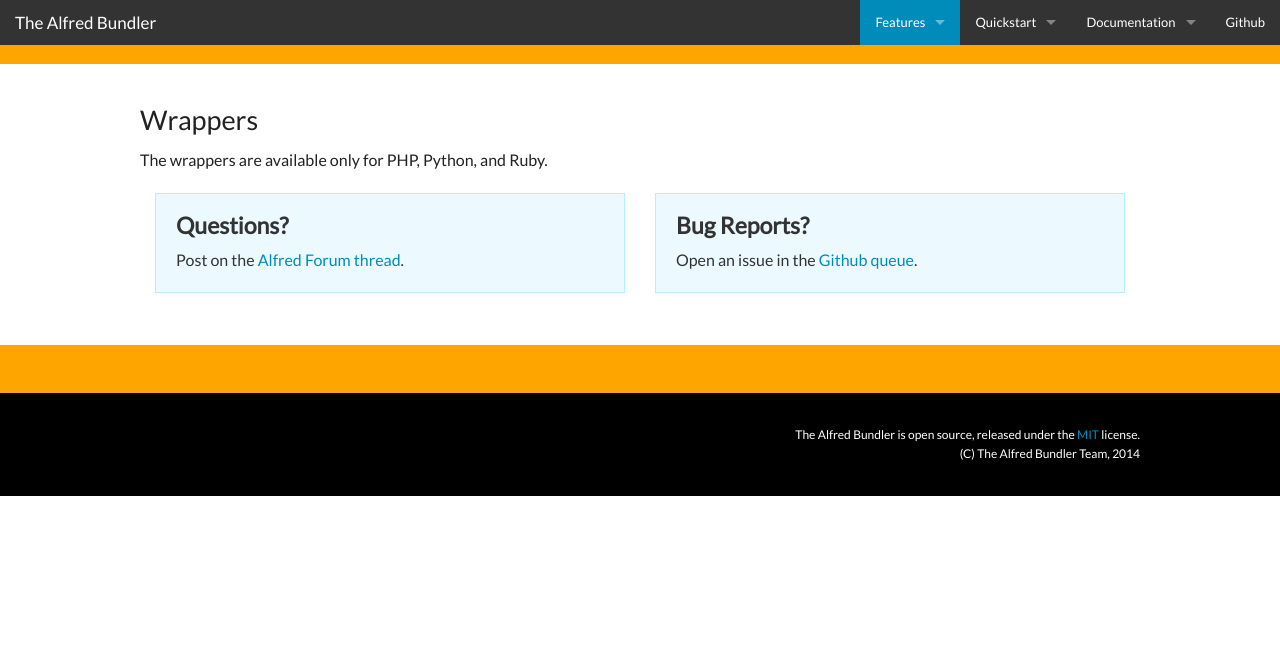
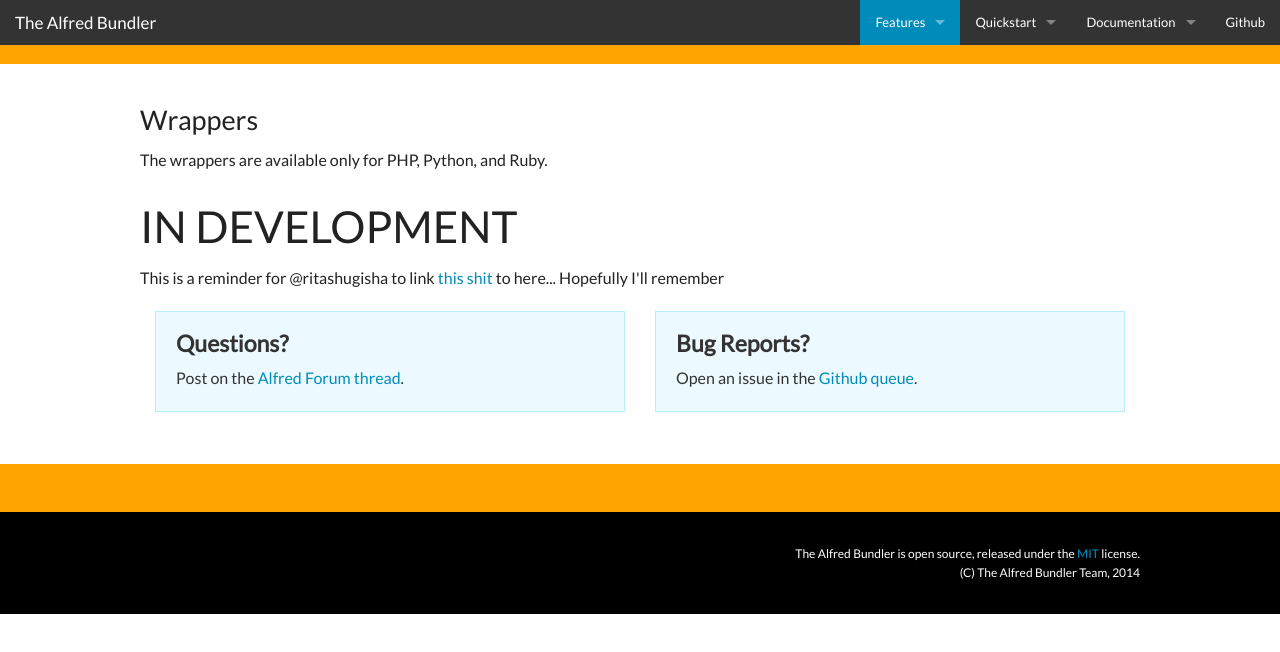
Before and after one commit to shawnrice/bundler-docs, a website: page wrappers.html in a window 1280 px wide. Drawn offline with Linux system fonts and the light colour scheme.

Commit message:
Reminder for me to fix this stuff later

```diff
--- a/wrappers.html
+++ b/wrappers.html
@@ -68,6 +68,8 @@
       <p>The wrappers are available only for PHP, Python, and Ruby.</p>
     </div>
 
+    <div class="row"><h1>IN DEVELOPMENT</h1><p>This is a reminder for @ritashugisha to link <a href="wrappers/cocoadialog-reference.html">this shit</a> to here... Hopefully I'll remember</p></div>
+
     <div class="row">
       <div class="medium-6 columns">
         <div class="callout panel">
```
